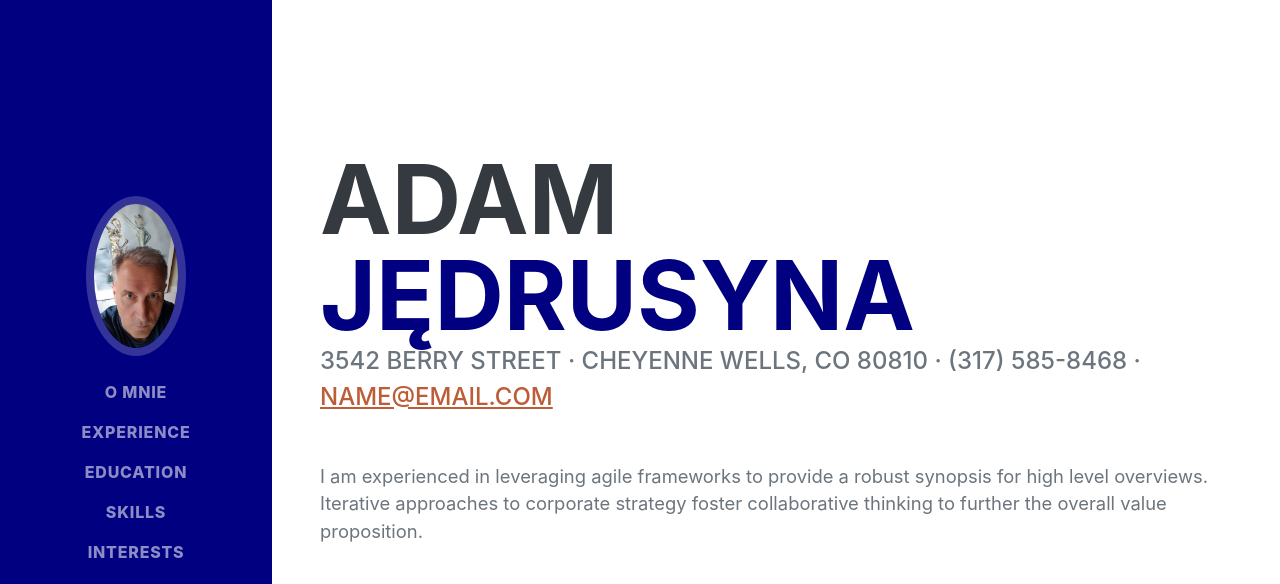
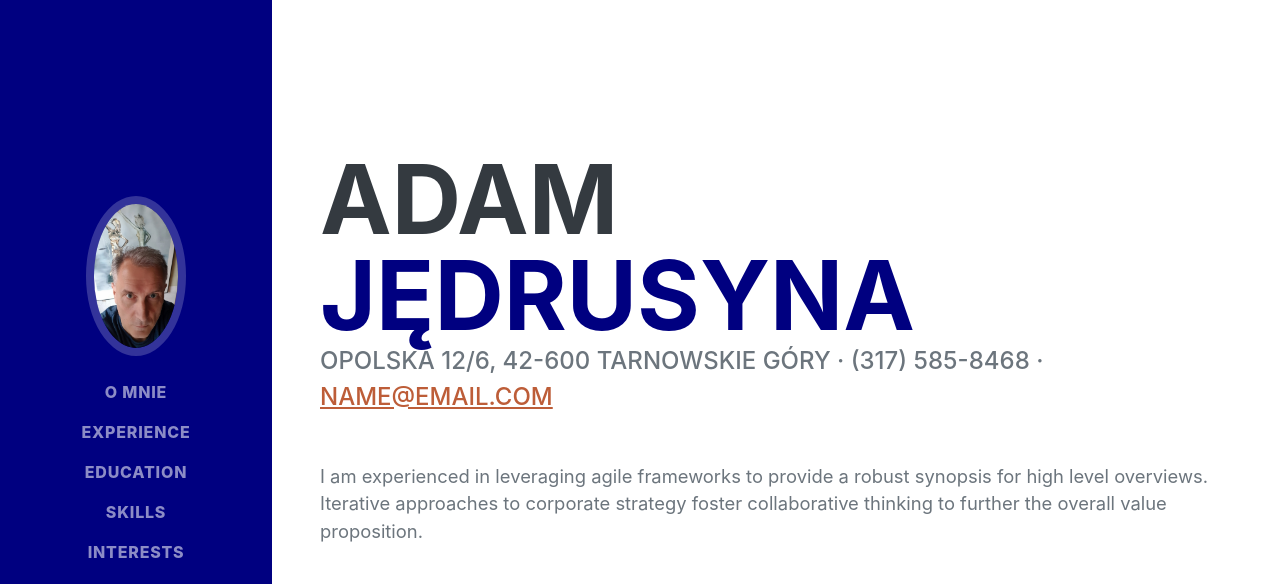
Before and after one commit to adamjot/gitWgodzine_test, a plain HTML site: page startbootstrap-resume-gh-pages/index.html in a window 1280 px wide. Shown: the top 584 px of the page. Drawn offline with nearby package versions, Linux system fonts and the light colour scheme; a web font is replaced by a local one.

Commit message:
Zmiana adresu na stronie

```diff
--- a/startbootstrap-resume-gh-pages/index.html
+++ b/startbootstrap-resume-gh-pages/index.html
@@ -44,7 +44,7 @@
                         <span class="text-primary">Jędrusyna</span>
                     </h1>
                     <div class="subheading mb-5">
-                        3542 Berry Street · Cheyenne Wells, CO 80810 · (317) 585-8468 ·
+                        Opolska 12/6, 42-600 Tarnowskie Góry · (317) 585-8468 ·
                         <a href="mailto:name@email.com">name@email.com</a>
                     </div>
                     <p class="lead mb-5">I am experienced in leveraging agile frameworks to provide a robust synopsis for high level overviews. Iterative approaches to corporate strategy foster collaborative thinking to further the overall value proposition.</p>
```
